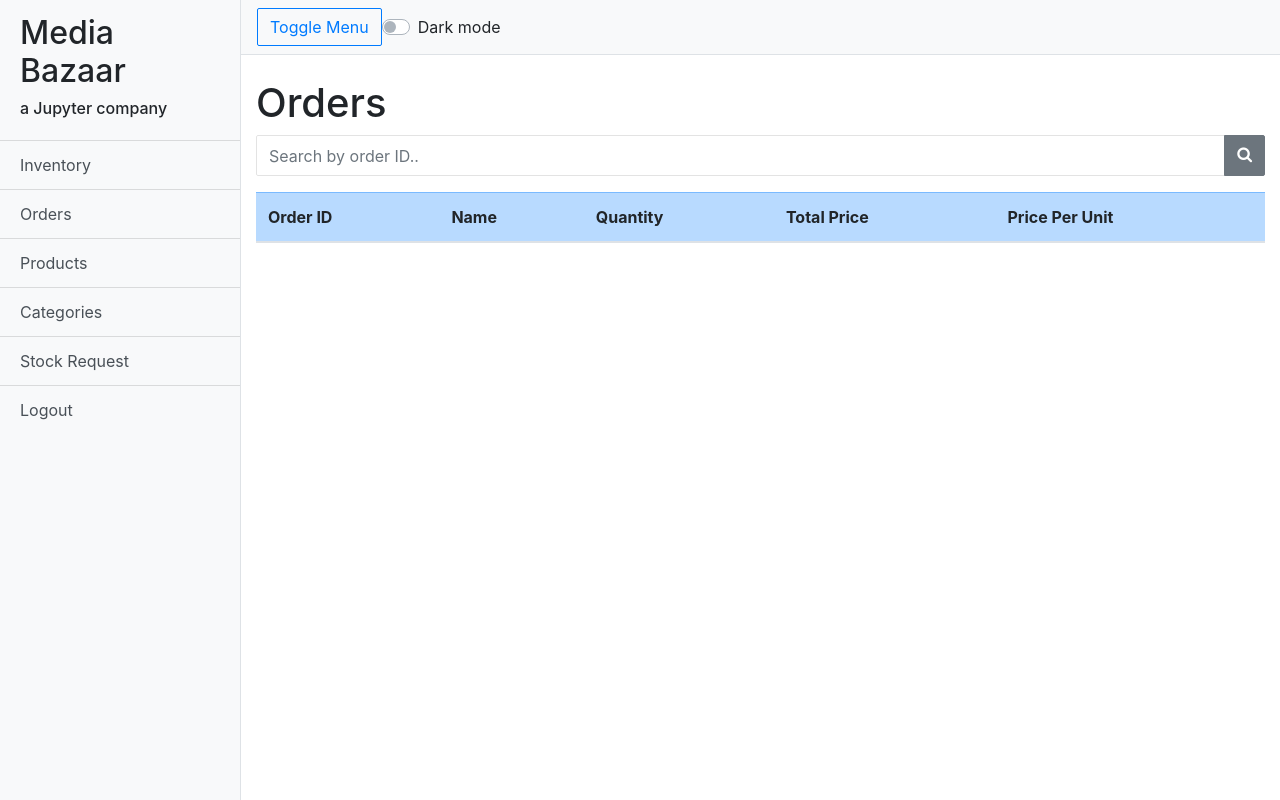
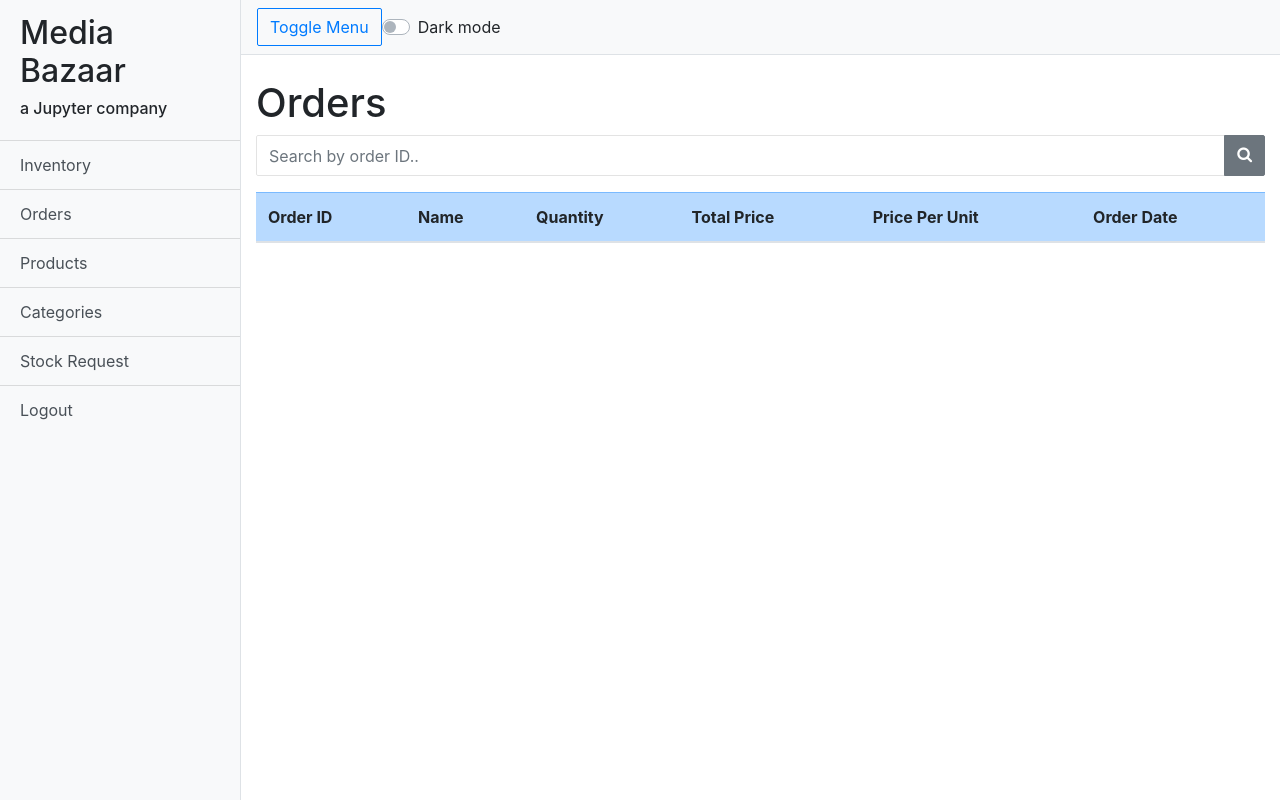
Before and after one commit to Josenavacar/MediaBazaar, a PHP site: page /mediabazaar/order in a window 1280 px wide. Run offline with PHP 8.4, Linux system fonts and the light colour scheme; the visitor is signed in with stand-in values (Sample User, id 1); data that the repository does not hold is empty; some libraries are stand-ins or nearby versions.

Commit message:
Added order date to orders page

```diff
--- a/mediaBazaarStockManagement/model/OrderModel.php
+++ b/mediaBazaarStockManagement/model/OrderModel.php
@@ -2,10 +2,12 @@
     function getAllOrders()
     {
         $db = openDatabaseConnection();
-		$sql = "SELECT product_order.OrderID, product.Name, product_order.Quantity, product_order.TotalPrice, product.Price
+		$sql = "SELECT product_order.OrderID, product.Name, product_order.Quantity, product_order.TotalPrice, product.Price, order.OrderDate
 				FROM product_order
 				INNER JOIN product
-				ON product_order.ProductID = product.Id;";
+				ON product_order.ProductID = product.Id
+				INNER JOIN `order`
+				ON product_order.OrderID = order.Id;";
 		$query = $db->prepare($sql);
 		$query->execute();
         $db = null;
--- a/mediaBazaarStockManagement/view/orders/view.php
+++ b/mediaBazaarStockManagement/view/orders/view.php
@@ -18,6 +18,7 @@
                             <th scope="col">Quantity</th>
 							<th scope="col">Total Price</th>
                             <th scope="col">Price Per Unit</th>
+                            <th scope="col">Order Date</th>
 						</tr>
 					</thead>
 					<tbody>
@@ -28,6 +29,7 @@
                                 <td><?php echo $order['Quantity']; ?></td>
 								<td><?php echo "€" . " " . $order['TotalPrice']; ?></td>
                                 <td><?php echo "€" . " " . $order['Price']; ?></td>
+                                <td><?php echo $order['OrderDate']; ?></td>
 							</tr>
 						<?php } ?>
 					</tbody>
@@ -38,6 +40,7 @@
     <!-- /#page-content-wrapper -->
 </div>
 
+<script src="https://ajax.googleapis.com/ajax/libs/jquery/3.4.1/jquery.min.js" type="text/javascript"></script>
 <script type="text/javascript">
 	document.getElementById("myInput").addEventListener("keyup", myFunction);
 
@@ -59,4 +62,10 @@
 	    }
 	  }
 	}
+
+	// $(document).ready(function() {
+	// 	let rowCount = $('#myTable tr').length;
+	// 	console.log(rowCount)
+	// 	if()
+	// });
 </script>
```
